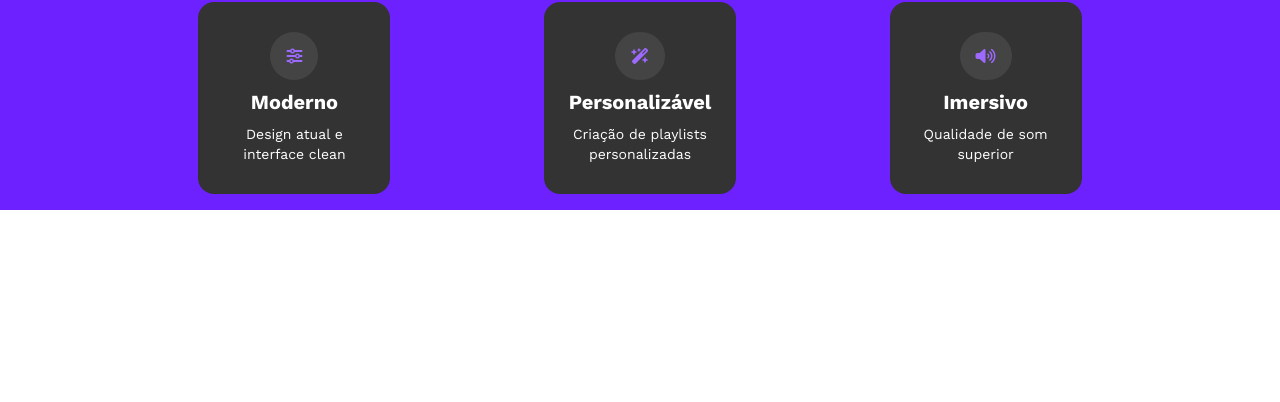
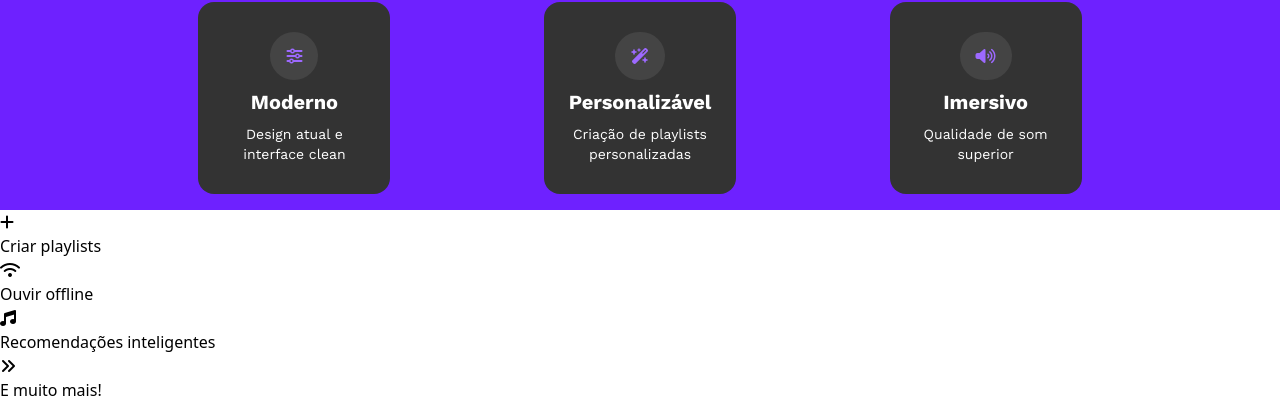
Before and after one commit to ogustavxs/CP5-Melodia-FrontEndDev, a plain HTML site: page index.html in a window 1280 px wide. Shown: the part 710-1112 px from the top of the page. Before the commit the page ends 920 px from the top, so only its background shows below. Drawn offline with nearby package versions, Linux system fonts and the light colour scheme.

Commit message:
feat: adicionar estrutura da secao de funcionalidades

```diff
--- a/index.html
+++ b/index.html
@@ -126,6 +126,26 @@
       </div>
     </section>
 
+    <!-- Funcionalidades -->
+    <section id="funcionalidades">
+      <div>
+        <i class="fa-solid fa-plus"></i>
+        <p>Criar playlists</p>
+      </div>
+      <div>
+        <i class="fa-solid fa-wifi"></i>
+        <p>Ouvir offline</p>
+      </div>
+      <div>
+        <i class="fa-solid fa-music"></i>
+        <p>Recomendações inteligentes</p>
+      </div>
+      <div>
+        <i class="fa-solid fa-angles-right"></i>
+        <p>E muito mais!</p>
+      </div>
+    </section>
+
     <script>
       const btn = document.getElementById("menu-btn");
       const menu = document.getElementById("menu");
```
